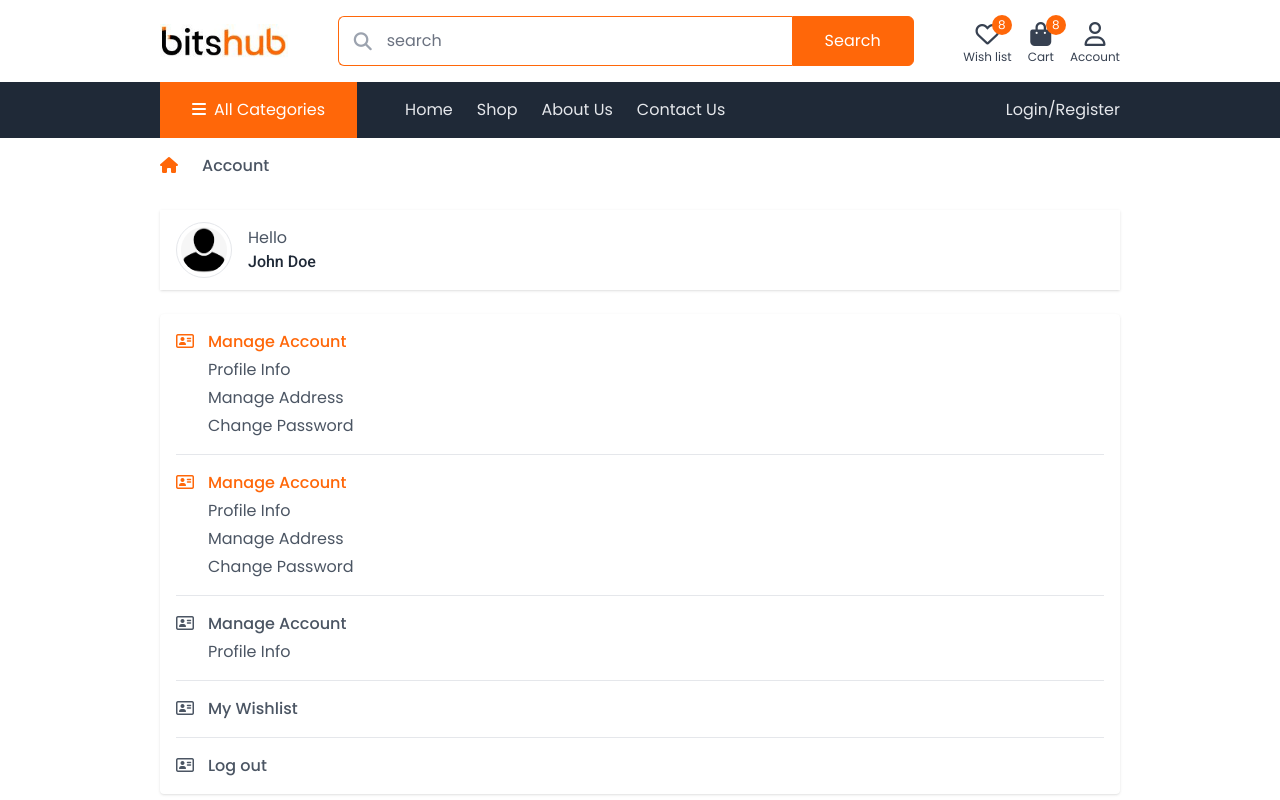
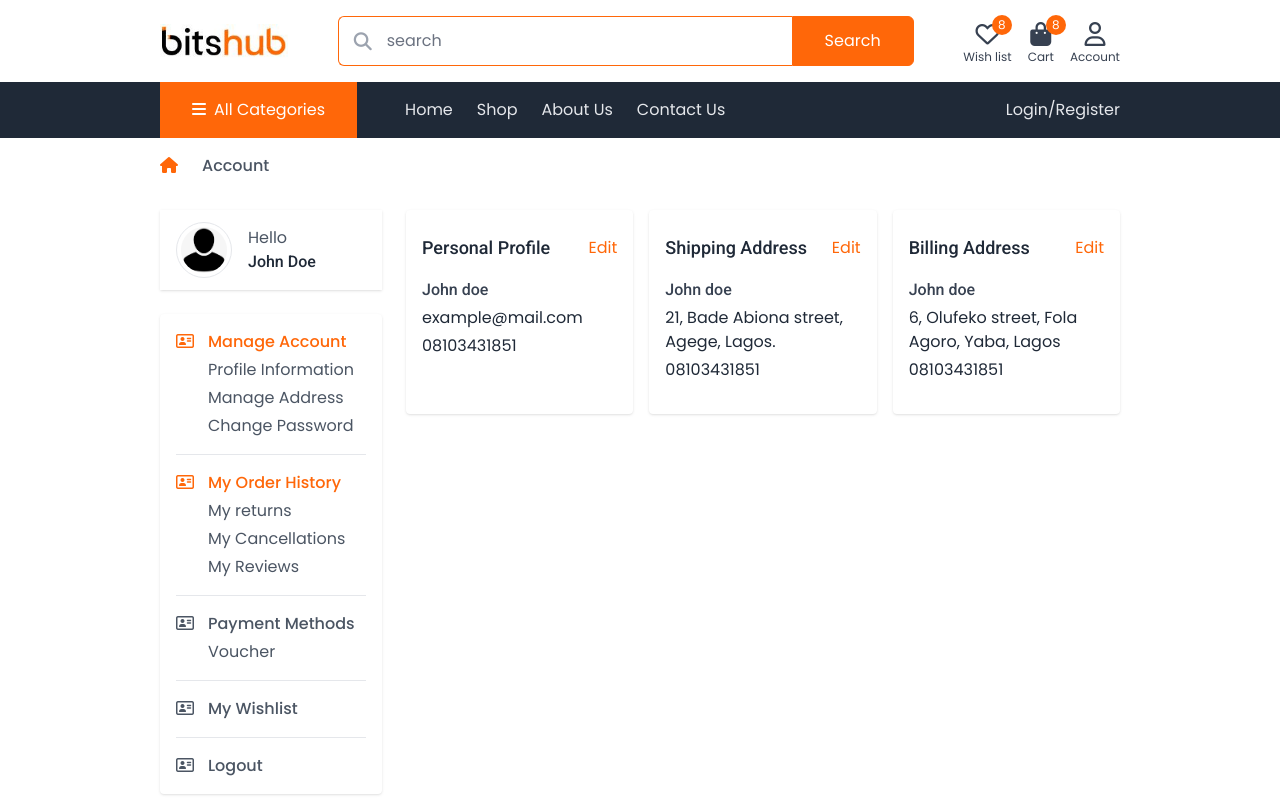
Before and after one commit to samsiteweb/bitshub-frontend, a React (Create React App) app: page /account in a window 1280 px wide. Shown: the top 800 px of the page. Built offline with nearby package versions, Linux system fonts and the light colour scheme; some icons are missing.

Commit message:
account update

```diff
--- a/src/components/Account.js
+++ b/src/components/Account.js
@@ -1,12 +1,13 @@
 import React from "react";
 import Breadcrumbs from "../components/Breadcrumbs";
 import avatar from "../images/avatar.png";
+import ProfileCard from "./ProfileCard";
 
 const Account = () => {
   return (
     <div>
       <Breadcrumbs page="Account" />
-      <div className="container grid-cols-12 items-start gap-6 pt-4 pb-16">
+      <div className="container grid grid-cols-12 items-start gap-6 pt-4 pb-16">
         <div className="col-span-3">
           <div className="px-4 py-3 shadow flex items-center gap-4">
             <div className="flex-shrink-0">
@@ -27,7 +28,7 @@ const Account = () => {
                 Manage Account
               </a>
               <a href="" className="relative hover:text-primary block transition">
-                Profile Info
+                Profile Information
               </a>
               <a href="" className="relative hover:text-primary block transition">
                 Manage Address
@@ -42,16 +43,16 @@ const Account = () => {
                 <span className="absolute -left-8 top-0 text-base">
                   <i className="far fa-address-card"></i>
                 </span>
-                Manage Account
+                My Order History
               </a>
               <a href="" className="relative hover:text-primary block transition">
-                Profile Info
+                My returns{" "}
               </a>
               <a href="" className="relative hover:text-primary block transition">
-                Manage Address
+                My Cancellations
               </a>
               <a href="" className="relative hover:text-primary block transition">
-                Change Password
+                My Reviews
               </a>
             </div>
 
@@ -60,10 +61,10 @@ const Account = () => {
                 <span className="absolute -left-8 top-0 text-base">
                   <i className="far fa-address-card"></i>
                 </span>
-                Manage Account
+                Payment Methods
               </a>
               <a href="" className="relative hover:text-primary block transition">
-                Profile Info
+                Voucher
               </a>
             </div>
             <div className="space-y-1 pl-8 pt-4">
@@ -79,10 +80,26 @@ const Account = () => {
                 <span className="absolute -left-8 top-0 text-base">
                   <i className="far fa-address-card"></i>
                 </span>
-                Log out
+                Logout
               </a>
             </div>
           </div>
+        </div>
+
+        <div className="col-span-9 grid grid-cols-3 gap-4">
+          <ProfileCard name="John doe" line1="example@mail.com" line2="08103431851" title="Personal Profile" />
+          <ProfileCard
+            name="John doe"
+            line1="21, Bade Abiona street, Agege, Lagos."
+            line2="08103431851"
+            title="Shipping Address"
+          />
+          <ProfileCard
+            title="Billing Address"
+            name="John doe"
+            line1="6, Olufeko street, Fola Agoro, Yaba, Lagos"
+            line2="08103431851"
+          />
         </div>
       </div>
     </div>
--- a/src/components/Product.js
+++ b/src/components/Product.js
@@ -27,7 +27,7 @@ const Product = (props) => {
           </div>
         </div>
         <div className="pt-4 pb-3 px-4">
-          <Link to={`product-details/${item.id}`}>
+          <Link to={`/product-details/${item.id}`}>
             <h4 className="uppercase font-medium text-l mb-2 text-gray-800 hover:text-primary transition">
               {item.name}
             </h4>
--- /dev/null
+++ b/src/components/ProfileCard.js
@@ -0,0 +1,22 @@
+import React from "react";
+
+const ProfileCard = (props) => {
+  const { name, line1, line2, title } = props;
+  return (
+    <div className="shadow rounded bg-white px-4 pt-6 pb-8">
+      <div className="flex justify-between items-center mb-4">
+        <h3 className="font-medium text-gray-800 text-lg">{title}</h3>
+        <a href="" className="text-primary">
+          Edit
+        </a>
+      </div>
+      <div className="space-y-1">
+        <h4 className="text-gray-700 font-medium">{name}</h4>
+        <p className="text-gray-800">{line1}</p>
+        <p className="text-gray-800">{line2}</p>
+      </div>
+    </div>
+  );
+};
+
+export default ProfileCard;
--- a/src/components/ProductDetails.js
+++ b/src/screens/ProductDetails.js
@@ -1,22 +1,28 @@
 import React from "react";
-import Breadcrumbs from "./Breadcrumbs";
-import Products from "./Products";
-import Rating from "./Rating";
+import Breadcrumbs from "../components/Breadcrumbs";
+import Products from "../components/Products";
+import Rating from "../components/Rating";
+import { ProductData } from "../data/productData";
 
-const ProductDetails = () => {
+const ProductDetails = (props) => {
+  console.log(props.match.params);
+  const product = ProductData.products.find((data) => {
+    console.log("data:", data.id, "props:", props.match.params.id);
+    return data.id === props.match.params.id;
+  });
+
+  if (!product) {
+    return <div>Product not found</div>;
+  }
   return (
     <div>
       <div>
         <Breadcrumbs page="Product view" />
         <div className="container grid grid-cols-2 gap-6">
           <div>
-            <img src="../assets/products/HPENVYx360m6__2_.jpg" alt="" />
+            <img src={product.image} alt={product.name} />
             <div className="grid grid-cols-5 gap-4 mt-4">
-              <img
-                src="../assets/products/HPENVYx360m6__2_.jpg"
-                alt=""
-                className="w-full cursor-pointer border border-primary"
-              />
+              <img src={product.image} alt={product.name} className="w-full cursor-pointer border border-primary" />
               <img src="../assets/products/HPENVYx360m6__2_.jpg" alt="" className="w-full cursor-pointer border" />
               <img src="../assets/products/HPENVYx360m6__2_.jpg" alt="" className="w-full cursor-pointer border" />
               <img src="../assets/products/HPENVYx360m6__2_.jpg" alt="" className="w-full cursor-pointer border" />
@@ -25,37 +31,36 @@ const ProductDetails = () => {
           </div>
 
           <div>
-            <h3 className="text-3xl font-medium uppercase mb-2">Italian L shape sofa</h3>
+            <h3 className="text-xl font-medium uppercase mb-2">{product.name}</h3>
             <div className="flex items-center mb-4">
               <Rating />
-              <div className="text xs text-gray-500 ml-3">(150 Reviews)</div>
+              <div className="text xs text-gray-500 ml-3">{product.reviews}</div>
             </div>
             <div className="space-y-2">
               <p className="text-gray-800 font-semi-bold space-x-2">
                 <span>Availability:</span>
-                <span className="text-green-600">In stock</span>
+                <span className={product.quantityInStock > 0 ? "text-green-600" : "text-red-600"}>
+                  {product.availability ? "In stock" : "out of stock"}
+                </span>
               </p>
               <p className="space-x-2">
                 <span className="text-gray-800 font-semibold">Brand:</span>
-                <span className="text-gray-600">Apex</span>
+                <span className="text-gray-600">{product.brand}</span>
               </p>
               <p className="space-x-2">
                 <span className="text-gray-800 font-semibold">Category:</span>
-                <span className="text-gray-600">Workstation</span>
+                <span className="text-gray-600">{product.category}</span>
               </p>
               <p className="space-x-2">
                 <span className="text-gray-800 font-semibold">SKU:</span>
-                <span className="text-gray-600">78DH9BBV</span>
+                <span className="text-gray-600">{product.model}</span>
               </p>
             </div>
             <div className="flex items-baseline mb-1 space-x-2 font-roboto mt-4">
-              <p className="text-2xl text-primary font-semibold">$120,000</p>
-              <p className="text-base text-gray-400 line-through">$124,000</p>
+              <p className="text-2xl text-primary font-semibold">{product.price}</p>
+              <p className="text-base text-gray-400 line-through">{product.initialPrice}</p>
             </div>
-            <p className="mt-4 text-gray-600">
-              Lorem ipsum dolor sit amet consectetur adipisicing elit. Eius commodi voluptates nostrum dignissimos ut
-              harum.
-            </p>
+            <p className="mt-4 text-gray-600">{product.brief}</p>
             {/* size */}
             <div className="pt-4">
               <h3 className="text-sm text-gray-800 uppercase mb-1">Size</h3>
@@ -199,7 +204,8 @@ const ProductDetails = () => {
 
           <div className="w-3/5 pt-6">
             <div className="text-gray-600 space-y-3">
-              <p>
+              <p>{product.desc}</p>
+              {/* <p>
                 Lorem ipsum, dolor sit amet consectetur adipisicing elit. Numquam sunt facere in consequatur voluptas
                 quaerat nisi minus perferendis at vero ipsa eaque quos porro, reprehenderit omnis ea suscipit, et
                 ratione.
@@ -208,22 +214,17 @@ const ProductDetails = () => {
                 Lorem ipsum, dolor sit amet consectetur adipisicing elit. Numquam sunt facere in consequatur voluptas
                 quaerat nisi minus perferendis at vero ipsa eaque quos porro, reprehenderit omnis ea suscipit, et
                 ratione.
-              </p>
-              <p>
-                Lorem ipsum, dolor sit amet consectetur adipisicing elit. Numquam sunt facere in consequatur voluptas
-                quaerat nisi minus perferendis at vero ipsa eaque quos porro, reprehenderit omnis ea suscipit, et
-                ratione.
-              </p>
+              </p> */}
             </div>
           </div>
           <table className="table-auto border-collapse w-full text-left text-gray-600 text-sm mt-6">
             <tr>
               <th className="py-2 px-4 border border-gray-300 w-40 font-medium">Color</th>
-              <td className="py-2 px-4 border border-gray-300">Black, Brown, red</td>
+              <td className="py-2 px-4 border border-gray-300">{product.color}</td>
             </tr>
             <tr>
               <th className="py-2 px-4 border border-gray-300 w-40 font-medium">Size</th>
-              <td className="py-2 px-4 border border-gray-300">13 inches</td>
+              <td className="py-2 px-4 border border-gray-300">{product.size}</td>
             </tr>
             <tr>
               <th className="py-2 px-4 border border-gray-300 w-40 font-medium">Weight</th>
```
